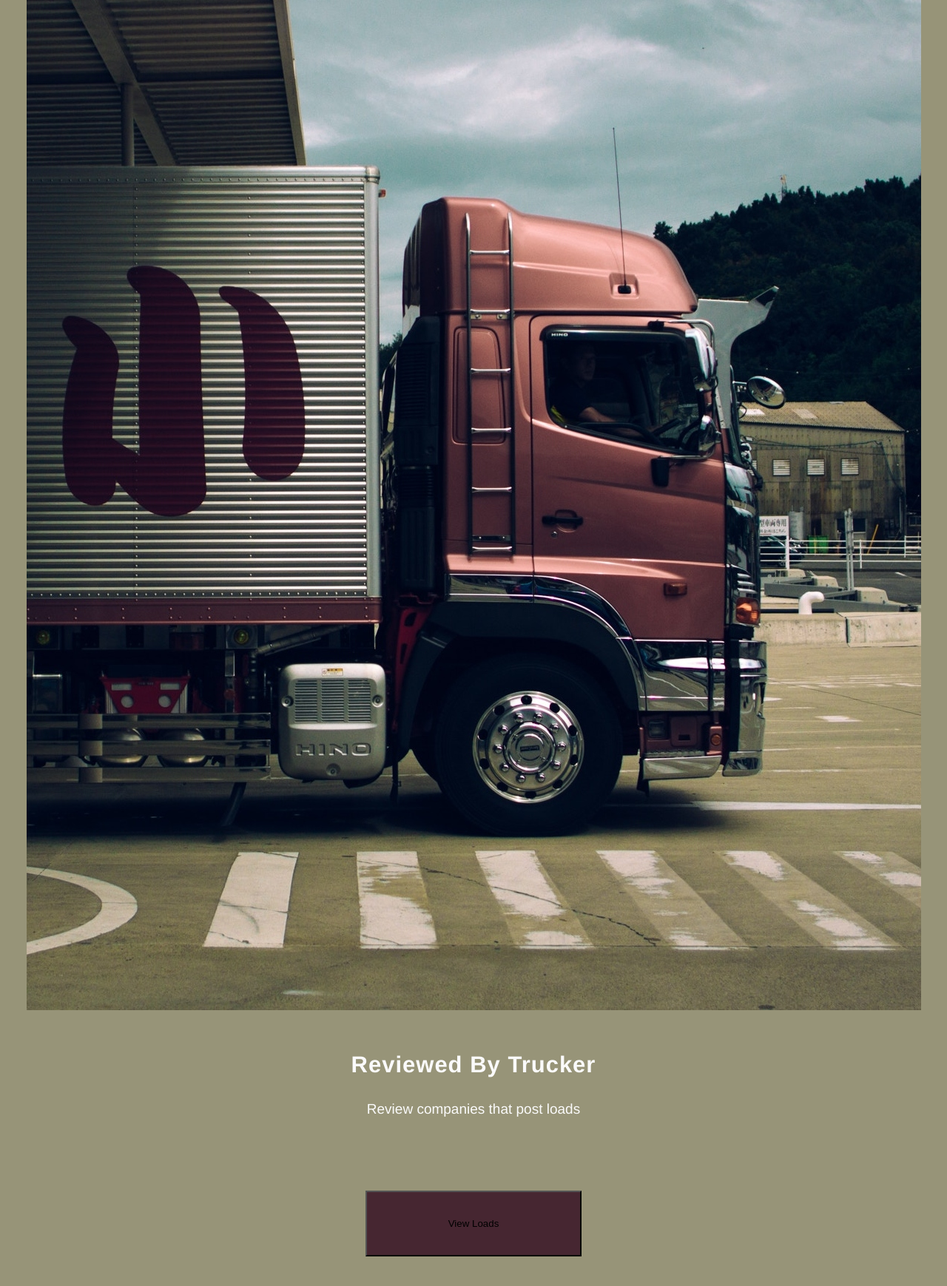
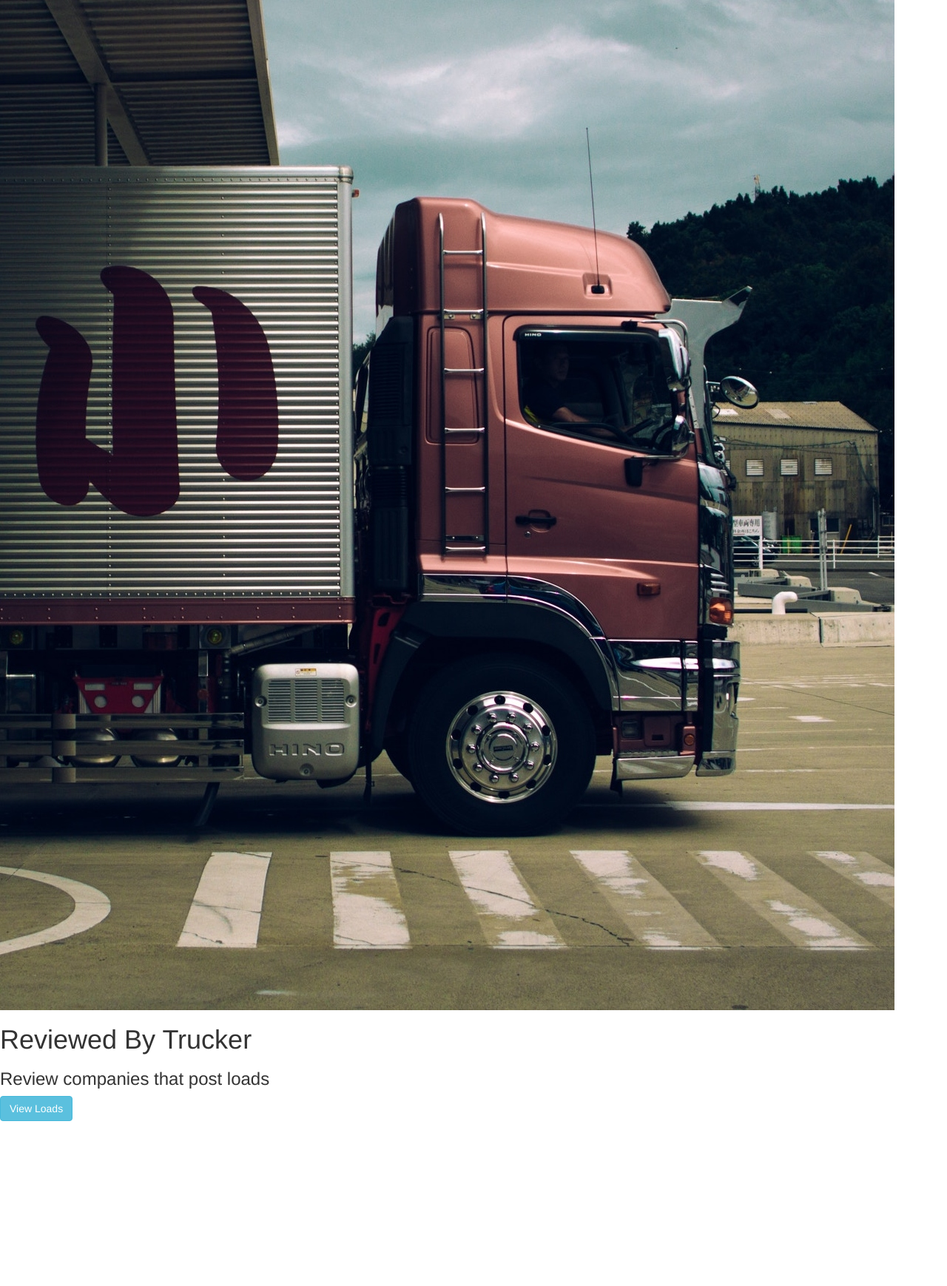
Before and after one commit to campbellmarianna/Inventory-Organizer, a Flask app: template templates/home.html in a window 1280 px wide. Shown: the whole page at 74% size. After the commit the page ends 1516 px from the top, so only its background shows below. Run offline with Flask 2, Linux system fonts and the light colour scheme; the template is opened without the code that fills it, so the values that code supplies are empty; some libraries are stand-ins or nearby versions.

Commit message:
add template base fixes

```diff
--- a/static/css/style.css
+++ b/static/css/style.css
@@ -27,43 +27,3 @@
 /********************************************************
 Home
 ********************************************************/
-.home {
-    color: #FAFAFA;
-    text-align: center;
-    background-color: #979478;
-    /* height: 830px; */
-}
-
-div.home h1 {
-    font-size: 31px;
-    padding-left: 35px;
-    padding-top: 35px;
-    padding-right: 35px;
-    padding-bottom: 10px;
-    letter-spacing: 1px;
-}
-
-div.home h3 {
-    font-size: 19px;
-    font-weight: normal;
-    padding-left: 40px;
-    padding-right: 40px;
-    padding-bottom: 40px;
-}
-
-#home-btn {
-    background-color: #462631;
-    padding: 35px 110px;
-    margin-top: 40;
-    margin-bottom: 40px;
-    /* position: */
-}
-
-@media (min-width: 992px){
-    height: calc(99vh - 50px);
-    width: 100%;
-    background: url('img/truck-kendall-henderson-43316-unsplashResize.jpg');
-    background-position: center;
-    background-size: cover;
-    background-repeat: no-repeat;
-}
--- a/templates/base.html
+++ b/templates/base.html
@@ -2,15 +2,23 @@
 <!doctype html>
 <html lang="en">
 <head>
-    <title>{% block title %}{% endblock %} - Flaskr</title>
-    <link rel="stylesheet" href="{{ url_for('static', filename='css/style.css') }}">
+    {% import "bootstrap/fixes.html" as fixes %}
+    {% block head %}
+      {{super()}}
+      <title>{% block title %}{% endblock %} - Inventory Organizer</title>
+      {{fixes.ie8()}}
+    {%- endblock %}
+    {% block styles -%}
+        {{super()}} {# do not forget to call super or Bootstrap's own stylesheets will disappear! #}
+    <link rel="stylesheet" type="text/css"
+        href="{{ url_for('static', filename='css/style.css')}}">
+    {% endblock %}
 </head>
-<nav>
-  <h1>Inventory Organizer</h1>
-
-</nav>
 <body>
     <div id="content">{% block content %}{% endblock %}</div>
+    {# Finally, round things out with navigation #}
+    {% block navbar %}
+    {% endblock %}
     <div id="footer">
         {% block footer %}
         &copy; Inventory Organizer 2019
--- a/templates/home.html
+++ b/templates/home.html
@@ -1,13 +1,10 @@
 <!-- home.html -->
-<!doctype>
-<html>
-<head>
-    <link href="{{ url_for('static', filename='css/style.css') }}" rel="stylesheet">
-</head>
-<body>
+{% extends "base.html" %}
+{% block title %}Home{% endblock %}
+{% block content %}
 <div class="home">
     <div class=hero-image>
-        <img src="/public/img/truck-kendall-henderson-43316-unsplashResize.jpg" class="img-fluid" alt="Responsive Hero Image" >
+        <img src="/static/img/truck-kendall-henderson-43316-unsplashResize.jpg" class="img-fluid" alt="Responsive Hero Image" >
     </div>
     <h1>Reviewed By Trucker</h1>
     <h3>Review companies that post loads</h3>
@@ -18,9 +15,8 @@
 
     <script type="text/javascript">
         document.getElementById("home-btn").onclick = function () {
-            location.href = "/loads"
+            location.href = "/index.html"
         }
     </script>
 </div>
-</body>
-</html>
+{% endblock %}
```
